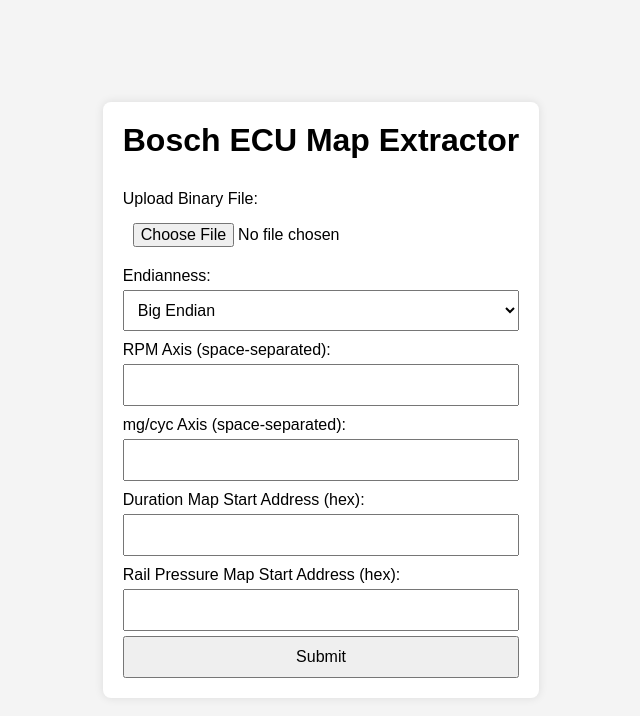
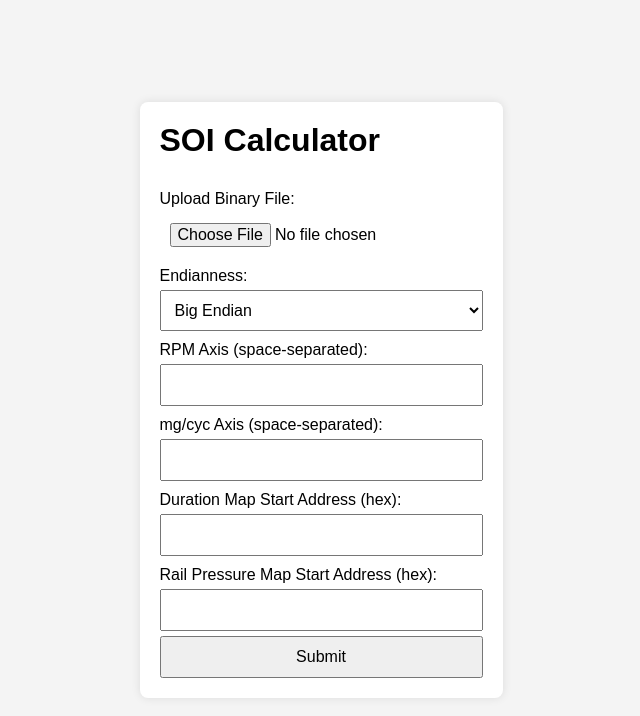
Before and after one commit to nlurins/nlurins.github.io, a plain HTML site: page soi/index.html in a window 1280 px wide. Shown: the whole page, without its empty margins (319-959 px from the left). Drawn offline with Linux system fonts and the light colour scheme.

Commit message:
Update index.html

```diff
--- a/soi/index.html
+++ b/soi/index.html
@@ -8,7 +8,7 @@
 </head>
 <body>
     <div class="container">
-        <h1>Bosch ECU Map Extractor</h1>
+        <h1>SOI Calculator</h1>
         <form action="https://<your-app-name>.onrender.com/upload" method="post" enctype="multipart/form-data">
             <label for="file">Upload Binary File:</label>
             <input type="file" id="file" name="file" required>
```
